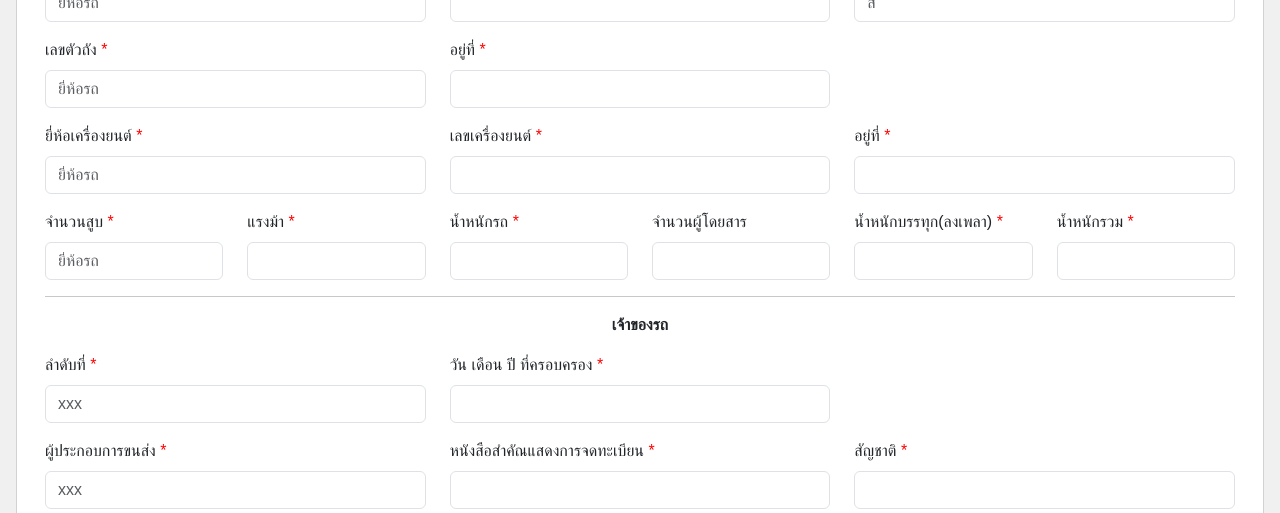
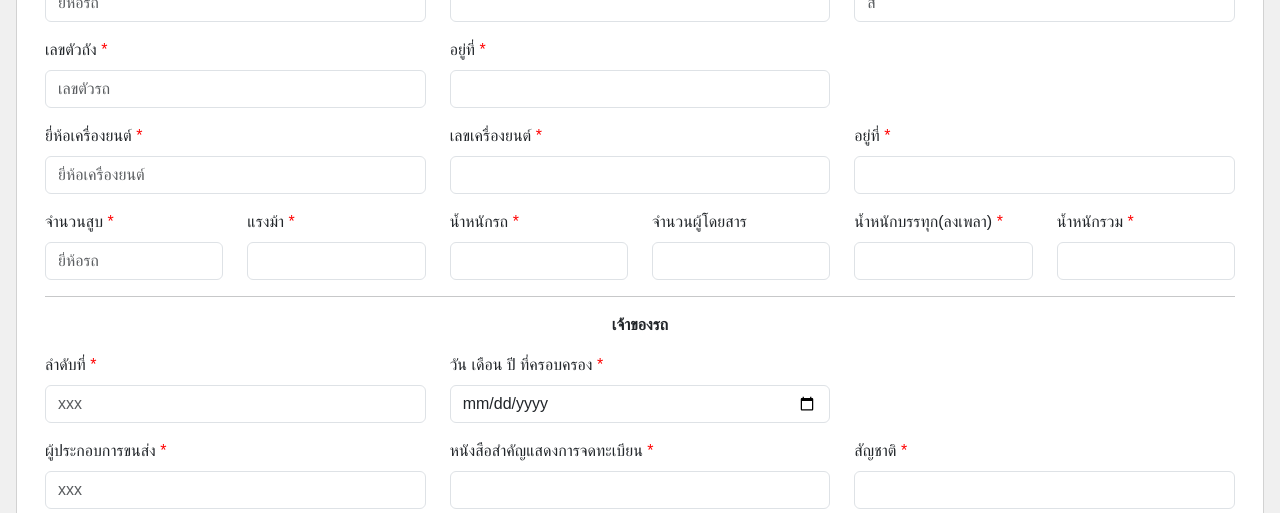
Before and after one commit to candycake96/frontend-T-W, a React (Vite) app in the folder frontend-one/: page /truck/vehicleaddform in a window 1280 px wide. Shown: the part 567-1080 px from the top of the page. Built offline with nearby package versions, Linux system fonts and the light colour scheme; no server answers; sample sign-in values are in the browser's storage.

Commit message:
test add flonder V1

```diff
--- a/frontend-one/src/components_truck/truck/Vehicle/VehicleForm.jsx
+++ b/frontend-one/src/components_truck/truck/Vehicle/VehicleForm.jsx
@@ -286,6 +286,8 @@ const handleCarTypeChange = (e) => {
                                         <option value="ไบโอดีเซล B7">ไบโอดีเซล B7</option>
                                         <option value="ไบโอดีเซล B10">ไบโอดีเซล B10</option>
                                         <option value="ไบโอดีเซล B20">ไบโอดีเซล B20</option>
+                                        <option value="ก๊าซ CNG">ก๊าซ CNG</option>
+                                        <option value="ก๊าซ CNG">ก๊าซ NGV</option>
                                     </select>
                                     {errors.fuel && <p className="text-danger">{errors.fuel}</p>}
                                 </div>
@@ -396,7 +398,7 @@ const handleCarTypeChange = (e) => {
                                         className="form-control"
                                         value={formData.chassis_number}
                                         onChange={(e) => setFormdata({ ...formData, chassis_number: e.target.value })}
-                                        placeholder="ยี่ห้อรถ" />
+                                        placeholder="เลขตัวรถ" />
                                         {errors.chassis_number && <p className="text-danger">{errors.chassis_number}</p>}
                                 </div>
                                 <div className="col-lg-4">
@@ -423,7 +425,7 @@ const handleCarTypeChange = (e) => {
                                         className="form-control"
                                         value={formData.engine_brand}
                                         onChange={(e) => setFormdata({ ...formData, engine_brand: e.target.value })}
-                                        placeholder="ยี่ห้อรถ" />
+                                        placeholder="ยี่ห้อเครื่องยนต์" />
                                         {errors.engine_brand && <p className="text-danger">{errors.engine_brand}</p>}
                                 </div>
                                 <div className="col-lg-4">
@@ -551,7 +553,7 @@ const handleCarTypeChange = (e) => {
                                 <div className="col-lg-4">
                                     <label htmlFor="input_possession_date" className="form-label fw-medium">วัน เดือน ปี ที่ครอบครอง  <span style={{ color: "red" }}> *</span></label>
                                     <input
-                                        type="text"
+                                        type="date"
                                         name="possession_date"
                                         id="input_possession_date"
                                         className="form-control"
@@ -576,7 +578,7 @@ const handleCarTypeChange = (e) => {
                                         {errors.operators && <p className="text-danger">{errors.operators}</p>}
                                 </div>
                                 <div className="col-lg-4">
-                                    <label htmlFor="input_reg_doc_number" className="form-label fw-medium">หนังสือสำคัณแสดงการจดทะเบียน  <span style={{ color: "red" }}> *</span></label>
+                                    <label htmlFor="input_reg_doc_number" className="form-label fw-medium">หนังสือสำคัญแสดงการจดทะเบียน  <span style={{ color: "red" }}> *</span></label>
                                     <input
                                         type="text"
                                         name="reg_doc_number"
--- a/frontend-one/src/components_truck/truck/Vehicle/VehicleTable.jsx
+++ b/frontend-one/src/components_truck/truck/Vehicle/VehicleTable.jsx
@@ -169,6 +169,7 @@ const VehicleTable = () => {
             <table className="table table-striped">
                 <thead>
                     <tr>
+                        <th>ลำดับ</th>
                         <th>ทะเบียนรถ</th>
                         <th>ยี่ห้อรถ</th>
                         <th>รุ่นรถ</th>
@@ -183,6 +184,7 @@ const VehicleTable = () => {
                     {filteredVehicleData.map((rowVD, index) => (
                         <React.Fragment key={index}>
                             <tr>
+                                <td>{index + 1}</td>
                                 <td className="col-1">{rowVD.reg_number}</td>
                                 <td>{rowVD.car_brand}</td>
                                 <td>{rowVD.model_no}</td>
```
